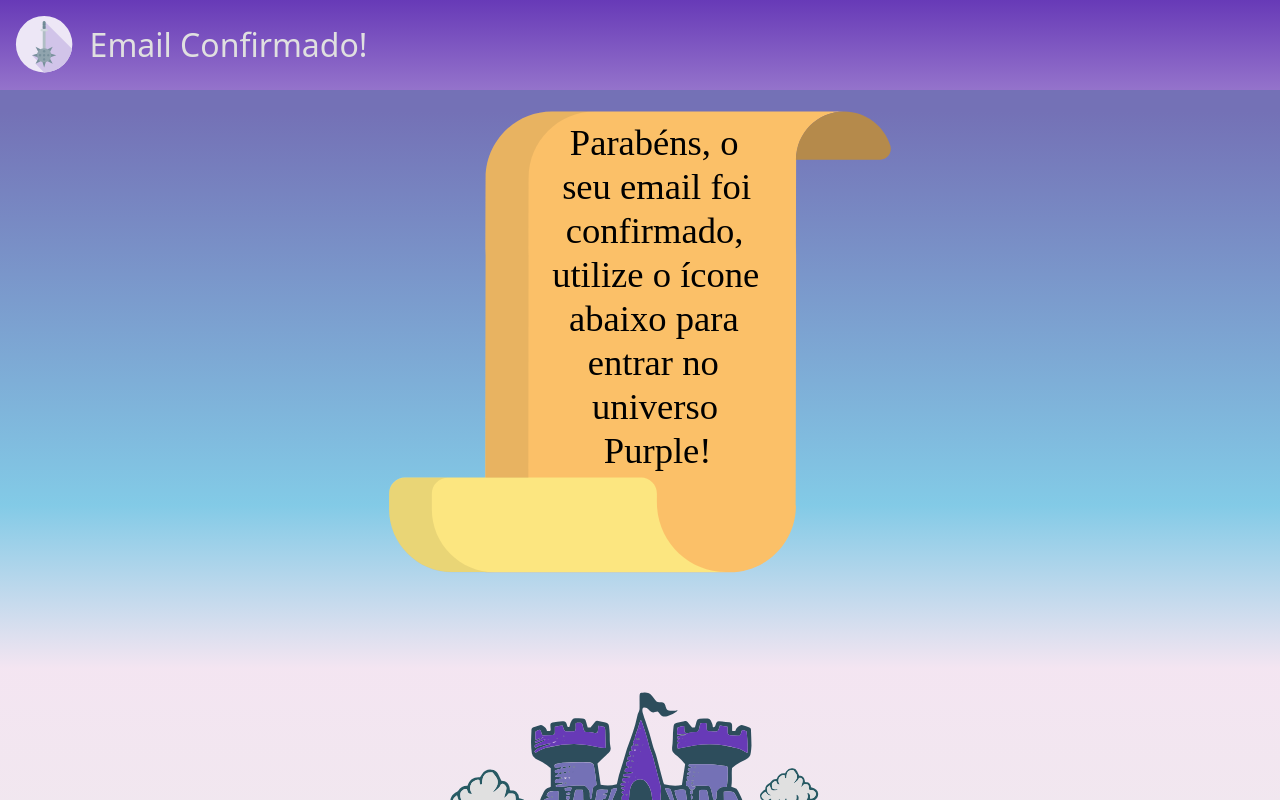
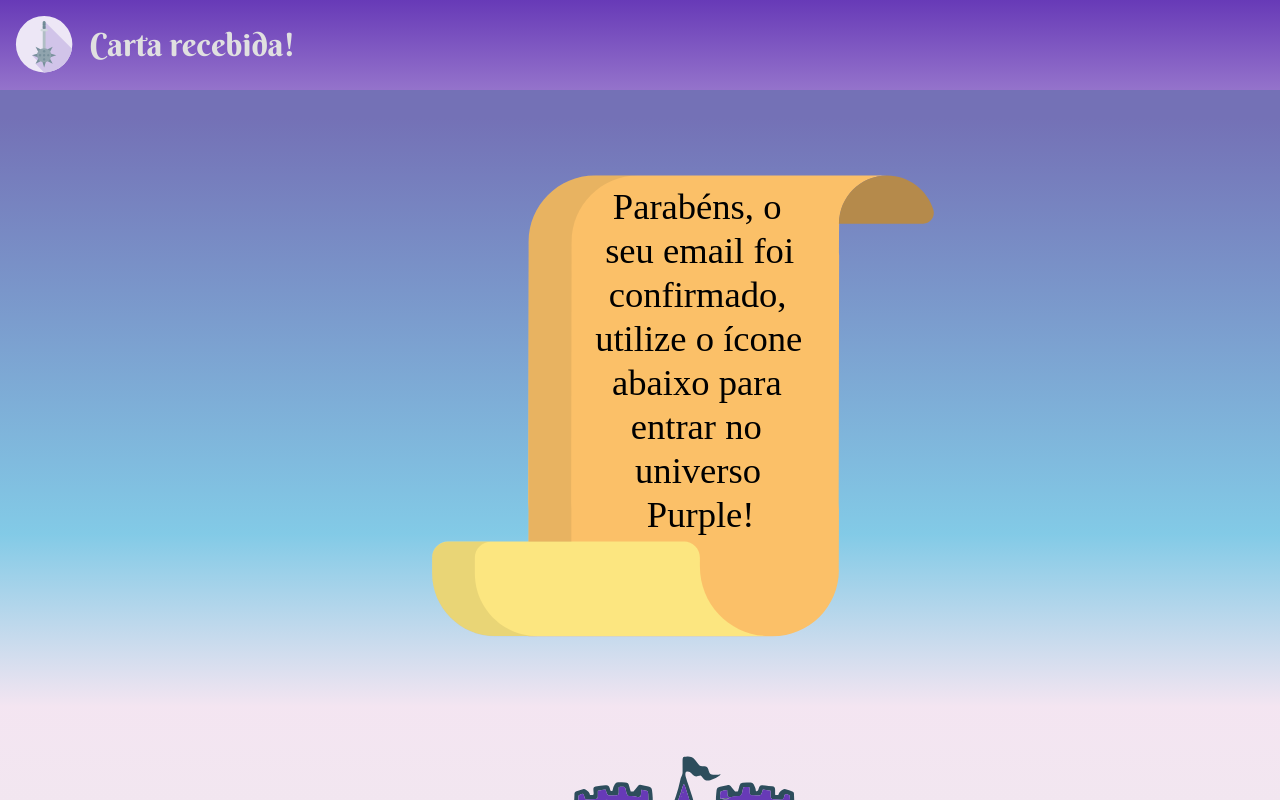
Before and after one commit to danielafarias/purpose, a Next.js app: page /emailconfirmed in a window 1280 px wide. Shown: the top 800 px of the page. Built offline with nearby package versions, Linux system fonts and the light colour scheme; a web font is replaced by a local one.

Commit message:
emailconfirmed e respectivo scss padronizados

```diff
--- a/pages/emailconfirmation.js
+++ b/pages/emailconfirmation.js
@@ -1,7 +1,7 @@
 import Header from '../components/Header';
 import styles from '../styles/emailconfirmation.module.scss';
 
-import { Grid, Box, TextField } from '@material-ui/core';
+import { Grid } from '@material-ui/core';
 
 
 export default function EmailConfirmation() {
--- a/pages/emailconfirmed.js
+++ b/pages/emailconfirmed.js
@@ -1,17 +1,22 @@
-import LoginHeader from '../components/Header';
+import Header from '../components/Header';
 import styles from '../styles/emailconfirmed.module.scss'
+
 import { Grid } from '@material-ui/core'
 
-export default function emailconfirmed() {
+
+export default function EmailConfirmed() {
     return (
-        <div className={styles.organizer}>
-            <header className={styles.header}>
-                <LoginHeader pageName='Email Confirmado!'/>
+        <div className={styles.confirmation}>
+            <header className={styles.confirmation__header}>
+                <Header pageName='Carta recebida!' />
             </header>
-                    <Grid className={styles.teste} item xl={3} xs={8} sm={4}>
-                        <img className={styles.scrollImg} src='/new_images/scroll.svg'/>
-                        <a href='/'><img className={styles.imgCastle} src='/images/castle3.svg'/></a>
-                    </Grid>
+
+            <div className={styles.confirmation__body}>
+            <Grid item xl={3} xs={8} sm={4}>
+                <img src='/new_images/scroll.svg' />
+                <a href='/'><img id={styles.imgCastle} src='/images/castle3.svg' /></a>
+            </Grid>
+            </div>
         </div>
     )
 }
--- a/styles/emailconfirmed.module.scss
+++ b/styles/emailconfirmed.module.scss
@@ -1,4 +1,4 @@
-.organizer {
+.confirmation {
     position: absolute;
     display: flex;
     flex-direction: column;
@@ -6,31 +6,28 @@
     width: 100%;
     min-height: 100%;
     background: linear-gradient(180deg, #7471B6 10%, rgba(7, 150, 206, 0.5) 45.33%, rgba(144, 0, 121, 0.1) 60%, rgba(224, 224, 224, 0.64) 100%);
-}
+    font-family: "Berkshire Swash", cursive;
 
-.header {
+
+    &__header {
         width: 100%;
     }
 
-.content {
-
+    &__body {
+        margin-top: 4rem;
         width: 100%;
         height: 100%;
-    flex-direction: column;
-    align-items: center;
-}
-
-.teste {
         display: flex;
         flex-direction: column;
         align-items: center;
-}
 
-.scrollImg {
+        img {
             width: 40vmax;
         }
 
-.imgCastle {
+        #imgCastle {
             width: 40vmax;
             height: 40vmax;
         }
+    }
+}
```
Lines whose indentation alone changed are shown as unchanged.
